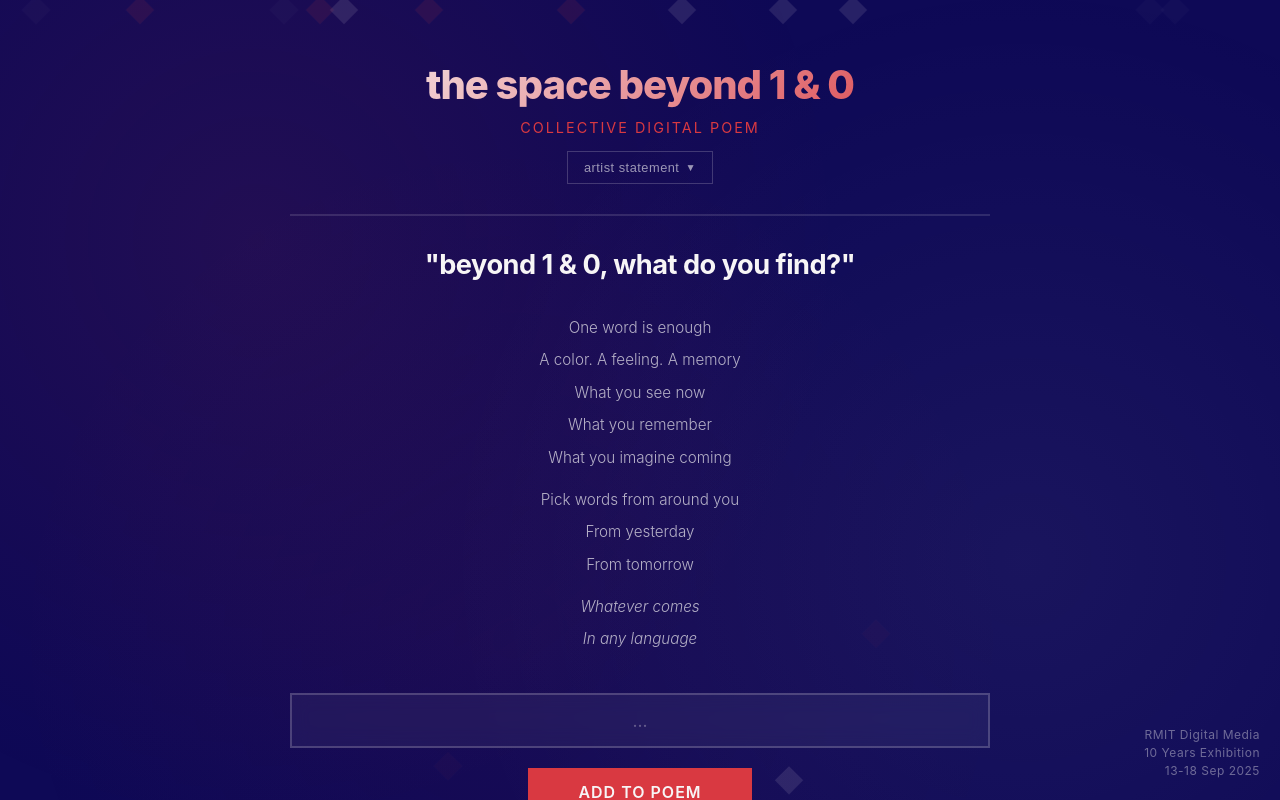
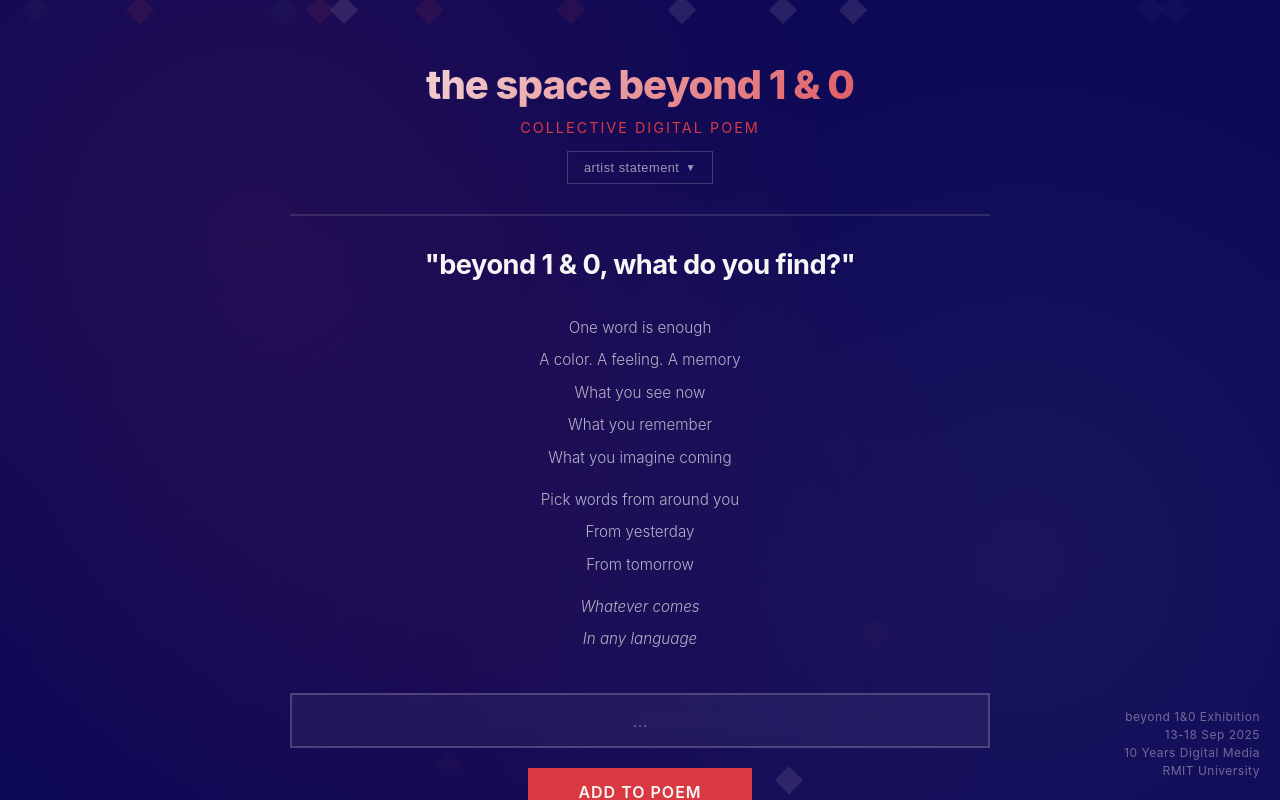
Before and after one commit to binyoun/beyond-1-and-0-poem, a plain HTML site: page index.html in a window 1280 px wide. Shown: the top 800 px of the page. Drawn offline with Linux system fonts and the light colour scheme.

Commit message:
Update index.html

```diff
--- a/index.html
+++ b/index.html
@@ -435,9 +435,10 @@
     </div>
 
     <div class="info">
-        RMIT Digital Media<br>
-        10 Years Exhibition<br>
-        13-18 Sep 2025
+        beyond 1&0 Exhibition<br>
+        13-18 Sep 2025<br>
+        10 Years Digital Media<br>
+        RMIT University<br>
     </div>
 
     <script>
```
